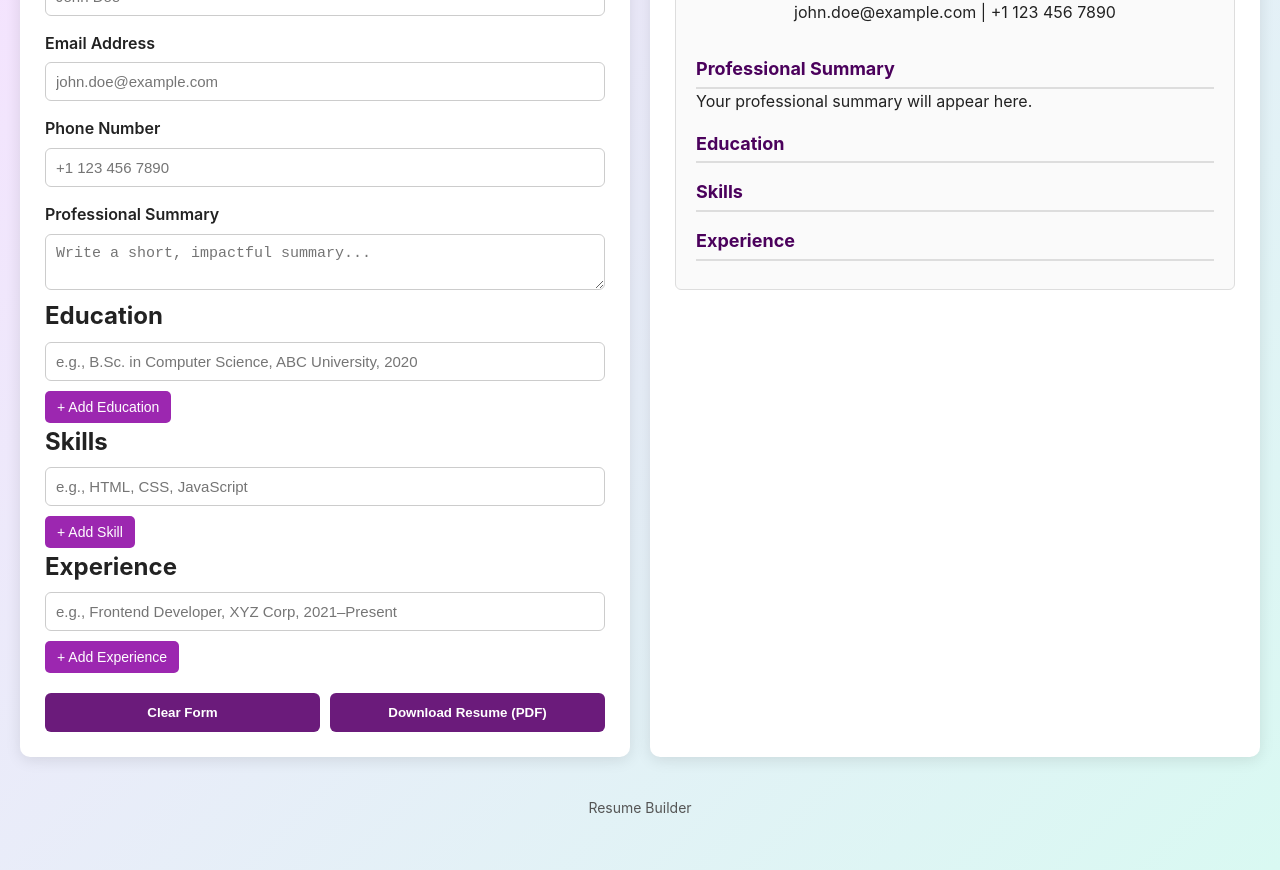
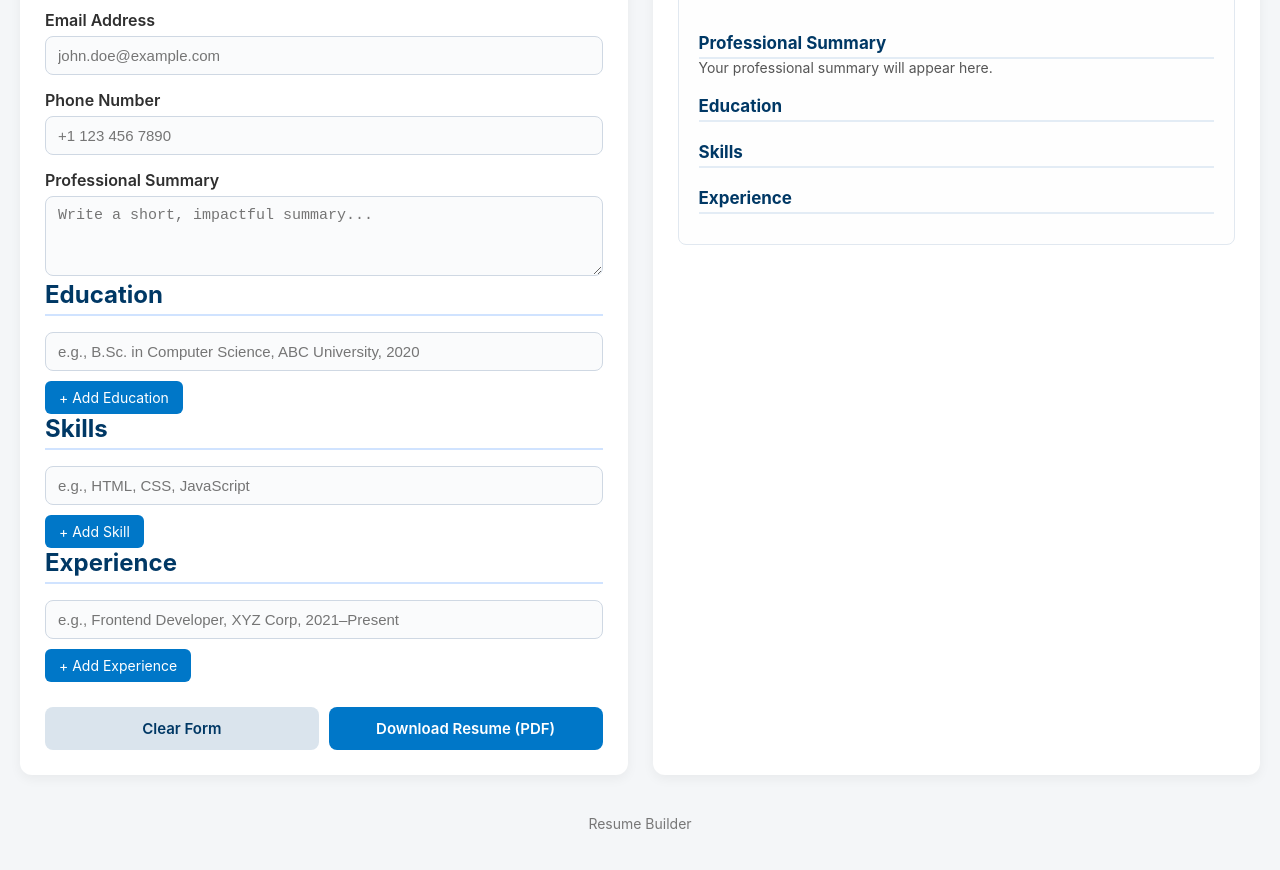
Before and after one commit to deepthi25p/resume-builder, a plain HTML site: page index.html in a window 1280 px wide. Shown: the part 270-1140 px from the top of the page. Drawn offline with nearby package versions, Linux system fonts and the light colour scheme.

Commit message:
Refactor CSS styles for improved layout and design
Updated styles for body, header, buttons, and resume preview.

```diff
--- a/style.css
+++ b/style.css
@@ -6,150 +6,208 @@
 }
 
 body {
-  font-family: 'Inter', 'Segoe UI', sans-serif;
-  background: linear-gradient(135deg, #f7e1ff, #d9f9f2);
-  color: #222;
-  line-height: 1.6;
+  font-family: "Inter", "Segoe UI", sans-serif;
+  background: #f4f6f8;
+  color: #2f2f2f;
   padding: 20px;
 }
 
 
-header, footer {
+header {
   text-align: center;
-  margin-bottom: 30px;
+  margin-bottom: 40px;
 }
 
 header h1 {
-  color: #5a056c;
   font-size: 2rem;
-  margin-bottom: 10px;
+  color: #00509e;
+  margin-bottom: 5px;
+}
+
+header p {
+  font-size: 1rem;
+  color: #555;
 }
 
 footer {
+  text-align: center;
   margin-top: 40px;
+  color: #777;
   font-size: 14px;
-  color: #555;
+}
+
+.container {
+  display: flex;
+  justify-content: center;
+  flex-wrap: wrap;
+  gap: 25px;
+}
+
+.form-sec,
+.prev-sec {
+  flex: 1 1 480px;
+  background: #ffffff;
+  padding: 25px;
+  border-radius: 12px;
+  box-shadow: 0 4px 12px rgba(0, 0, 0, 0.05);
+  transition: all 0.3s ease;
+}
+
+.form-sec:hover,
+.prev-sec:hover {
+  transform: translateY(-3px);
+  box-shadow: 0 6px 15px rgba(0, 0, 0, 0.08);
+}
+
+h2 {
+  color: #003865;
+  margin-bottom: 10px;
+  border-bottom: 2px solid #d0e3ff;
+  padding-bottom: 5px;
+}
+
+label {
+  display: block;
+  margin-top: 15px;
+  font-weight: 600;
+}
+
+input,
+textarea {
+  width: 100%;
+  padding: 10px 12px;
+  border: 1.5px solid #cfd8e3;
+  border-radius: 8px;
+  font-size: 15px;
+  margin-top: 6px;
+  transition: border-color 0.3s ease, box-shadow 0.3s ease;
+  background-color: #fafbfc;
+}
+
+input:focus,
+textarea:focus {
+  border-color: #0077c8;
+  box-shadow: 0 0 0 3px rgba(0, 119, 200, 0.2);
+  outline: none;
+}
+
+textarea {
+  resize: vertical;
+  min-height: 80px;
 }
 
 
-.container {
-  display: flex;
-  gap: 20px;
-  flex-wrap: wrap;
-  justify-content: center;
-}
-
-.form-sec, .prev-sec {
-  flex: 1 1 500px;
-  background: #fff;
-  padding: 25px;
-  border-radius: 10px;
-  box-shadow: 0 3px 15px rgba(0,0,0,0.1);
-}
-
-label {
-  font-weight: 600;
-  margin-top: 15px;
-  display: block;
-}
-
-input, textarea {
-  width: 100%;
-  padding: 10px;
-  border: 1.5px solid #ccc;
-  border-radius: 6px;
-  margin-top: 6px;
-  font-size: 15px;
-  transition: border 0.3s;
-}
-
-input:focus, textarea:focus {
-  border-color: #7e0fa8;
-  outline: none;
+button {
+  cursor: pointer;
+  font-family: inherit;
+  transition: all 0.3s ease;
 }
 
 .add-btn {
   margin-top: 10px;
-  background-color: #9c27b0;
+  background-color: #0077c8;
   color: #fff;
   border: none;
-  border-radius: 5px;
-  padding: 8px 12px;
-  cursor: pointer;
+  padding: 8px 14px;
+  border-radius: 6px;
   font-size: 14px;
-  transition: 0.3s;
 }
 
 .add-btn:hover {
-  background-color: #6b187d;
-  transform: scale(1.05);
+  background-color: #005fa3;
+  transform: scale(1.03);
 }
 
 .btn-group {
   display: flex;
   gap: 10px;
-  margin-top: 20px;
+  margin-top: 25px;
 }
 
-#clear-btn, #download-pdf-btn {
+#clear-btn,
+#download-pdf-btn {
   flex: 1;
-  background-color: #6b1b7b;
-  color: #fff;
   border: none;
-  border-radius: 6px;
+  border-radius: 8px;
   padding: 12px;
+  font-size: 15px;
   font-weight: 600;
-  cursor: pointer;
-  transition: 0.3s;
 }
 
-#clear-btn:hover, #download-pdf-btn:hover {
-  background-color: #4a015b;
+#clear-btn {
+  background-color: #dae4ed;
+  color: #003865;
+}
+
+#clear-btn:hover {
+  background-color: #c7d9ea;
+}
+
+#download-pdf-btn {
+  background-color: #0077c8;
+  color: #fff;
+}
+
+#download-pdf-btn:hover {
+  background-color: #005fa3;
 }
 
 
 .resume-preview {
-  border: 1px solid #ddd;
   padding: 20px;
-  background: #fafafa;
-  border-radius: 6px;
+  border: 1.5px solid #e1e8f0;
+  border-radius: 8px;
+  background-color: #fefefe;
 }
 
 .resume-preview h1 {
-  font-size: 24px;
-  color: #4b015c;
+  color: #002b55;
+  font-size: 22px;
+  margin-bottom: 4px;
+}
+
+.resume-preview p {
+  color: #555;
+  font-size: 14px;
 }
 
 .resume-preview h3 {
-  margin-top: 15px;
-  color: #4b015c;
-  border-bottom: 2px solid #ddd;
-  padding-bottom: 3px;
-  font-size: 18px;
+  color: #003865;
+  margin-top: 20px;
+  border-bottom: 2px solid #e3ecf5;
+  padding-bottom: 4px;
+  font-size: 17px;
 }
 
 .resume-preview ul {
   padding-left: 20px;
-  margin-top: 8px;
+  margin-top: 10px;
 }
 
 .resume-preview li {
-  list-style: square;
-  margin-bottom: 5px;
-  animation: fadeIn 0.4s ease;
+  list-style-type: disc;
+  margin-bottom: 6px;
+  animation: fadeIn 0.3s ease-in;
+  color: #333;
 }
 
 @keyframes fadeIn {
-  from { opacity: 0; transform: translateY(5px); }
-  to { opacity: 1; transform: translateY(0); }
+  from {
+    opacity: 0;
+    transform: translateY(3px);
+  }
+  to {
+    opacity: 1;
+    transform: translateY(0);
+  }
 }
-
 
 @media (max-width: 768px) {
   .container {
     flex-direction: column;
+    align-items: center;
   }
-  header h1 {
-    font-size: 1.5rem;
+  h2 {
+    font-size: 18px;
   }
 }
```
